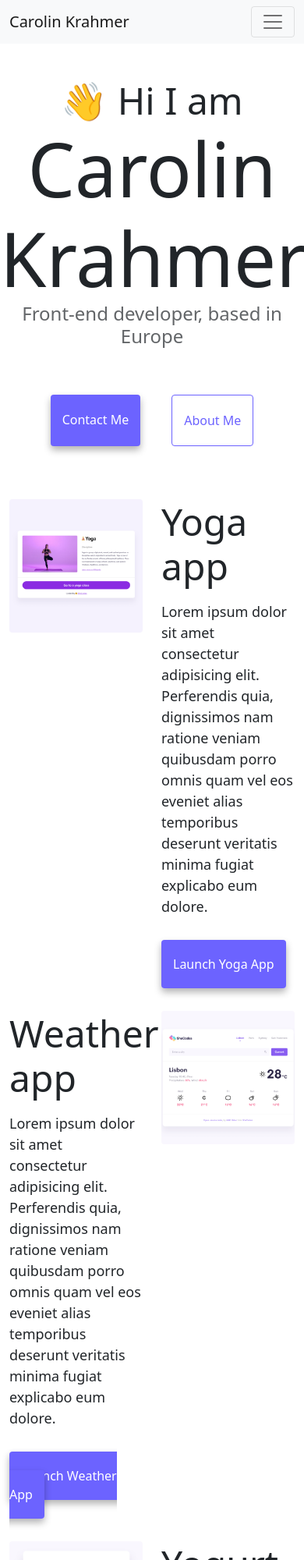
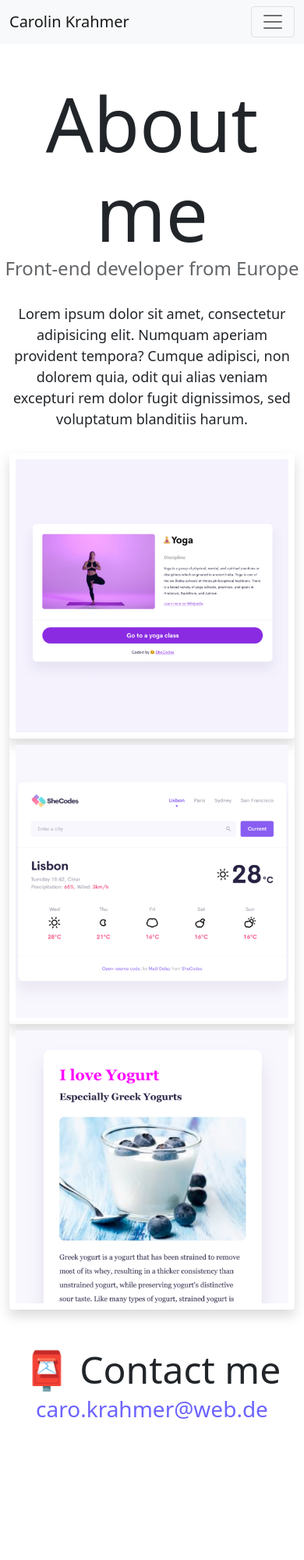
Before and after one commit to carok76/SheCodes-Responsive-Week3-Homework, a plain HTML site: page index.html in a window 390 px wide. Shown: the top 2000 px of the page at 78% size. After the commit the page ends 1827 px from the top, so only its background shows below. Drawn offline with nearby package versions, Linux system fonts and the light colour scheme.

Commit message:
Update index.html

```diff
--- a/index.html
+++ b/index.html
@@ -4,7 +4,6 @@
     <meta charset="UTF-8" />
     <meta http-equiv="X-UA-Compatible" content="IE=edge" />
     <meta name="Carolin Krahmer - Front-end Developer" content="This my Homework for work 3 of SheCodes Responsive Workshop" />
-    <title>Carolin Krahmer - Front-end Developer</title>
     <link
       href="https://cdn.jsdelivr.net/npm/bootstrap@5.0.0-beta2/dist/css/bootstrap.min.css"
       rel="stylesheet"
@@ -17,6 +16,7 @@
       crossorigin="anonymous"
     ></script>
     <link rel="stylesheet" href="style.css" />
+    <title>About Carolin Krahmer</title>
   </head>
   <body>
     <nav class="navbar navbar-expand-lg navbar-light bg-light fixed-top">
@@ -36,79 +36,44 @@
         <div class="collapse navbar-collapse" id="navbarNav">
           <ul class="navbar-nav">
             <li class="nav-item">
-              <a class="nav-link active" aria-current="page" href="index.html"
-                >Home</a
-              >
+              <a class="nav-link" aria-current="page" href="index.html">Home</a>
             </li>
             <li class="nav-item">
-              <a class="nav-link" href="about.html" title="About me">About me</a>
+              <a class="nav-link active" href="about.html">About me</a>
             </li>
             <li class="nav-item">
-              <a class="nav-link" href="about.html#contact" title="Contact me">Contact me</a>
+              <a class="nav-link" href="about.html#contact">Contact me</a>
             </li>
           </ul>
         </div>
       </div>
     </nav>
-    <h2 class="text-center">👋 Hi I am</h2>
-    <h1 class="text-center">Carolin Krahmer</h1>
-    <h3 class="text-center">Front-end developer, based in Europe</h3>
-    <div class="navigation-links mb-5">
-      <a href="about.html#contact" class="primary-link">Contact me</a>
-      <a href="about.html" class="secondary-link">About me</a>
+    <h1 class="text-center">About me</h1>
+    <h3 class="text-center">Front-end developer from Europe</h3>
+    <div class="about-paragraphs text-center">
+      <p>
+        Lorem ipsum dolor sit amet, consectetur adipisicing elit. Numquam
+        aperiam provident tempora? Cumque adipisci, non dolorem quia, odit qui
+        alias veniam excepturi rem dolor fugit dignissimos, sed voluptatum
+        blanditiis harum.
+      </p>
     </div>
     <div class="container">
       <div class="row">
-        <div class="col-6">
-          <img src="images/yoga.png" class="img-fluid rounded img-index" />
+        <div class="col-sm-4">
+          <img src="images/yoga.png" class="img-fluid p-2 shadow rounded" alt="Screenshot of yoga app" />
         </div>
-        <div class="col-6 description">
-          <h2 class="mb-3">Yoga app</h2>
-          <p>
-            Lorem ipsum dolor sit amet consectetur adipisicing elit. Perferendis
-            quia, dignissimos nam ratione veniam quibusdam porro omnis quam vel
-            eos eveniet alias temporibus deserunt veritatis minima fugiat
-            explicabo eum dolore.
-          </p>
-          <div class="mt-5">
-            <a href="#" class="primary-link">Launch Yoga App</a>
-          </div>
+        <div class="col-sm-4">
+          <img src="images/weather.png" class="img-fluid p-2 shadow rounded" alt="Screenshot of weather app" />
         </div>
-      </div>
-      <div class="row mt-5">
-        <div class="col-6 description">
-          <h2 class="mb-3">Weather app</h2>
-          <p>
-            Lorem ipsum dolor sit amet consectetur adipisicing elit. Perferendis
-            quia, dignissimos nam ratione veniam quibusdam porro omnis quam vel
-            eos eveniet alias temporibus deserunt veritatis minima fugiat
-            explicabo eum dolore.
-          </p>
-          <div class="mt-5">
-            <a href="#" class="primary-link">Launch Weather App</a>
-          </div>
-        </div>
-        <div class="col-6">
-          <img src="images/weather.png" class="img-fluid rounded img-index" />
-        </div>
-      </div>
-      <div class="row mt-5">
-        <div class="col-6">
-          <img src="images/yogurt.png" class="img-fluid rounded img-index" />
-        </div>
-        <div class="col-6 description">
-          <h2 class="mb-3">Yogurt app</h2>
-          <p>
-            Lorem ipsum dolor sit amet consectetur adipisicing elit. Perferendis
-            quia, dignissimos nam ratione veniam quibusdam porro omnis quam vel
-            eos eveniet alias temporibus deserunt veritatis minima fugiat
-            explicabo eum dolore.
-          </p>
-          <div class="mt-5">
-            <a href="#" class="primary-link">Launch Weather App</a>
-          </div>
+        <div class="col-sm-4">
+          <img src="images/yogurt.png" class="img-fluid p-2 shadow rounded" alt="Screenshot of yoghurt app" />
         </div>
       </div>
     </div>
+    <div id="contact" class="mt-5">
+      <h2 class="text-center">📮 Contact me</h2>
+      <a href="mailto:caro.krahmer@web.de" class="email-link" title="Email to caro.krahmer@web.de"> caro.krahmer@web.de </a>
+    </div>
   </body>
 </html>
```
